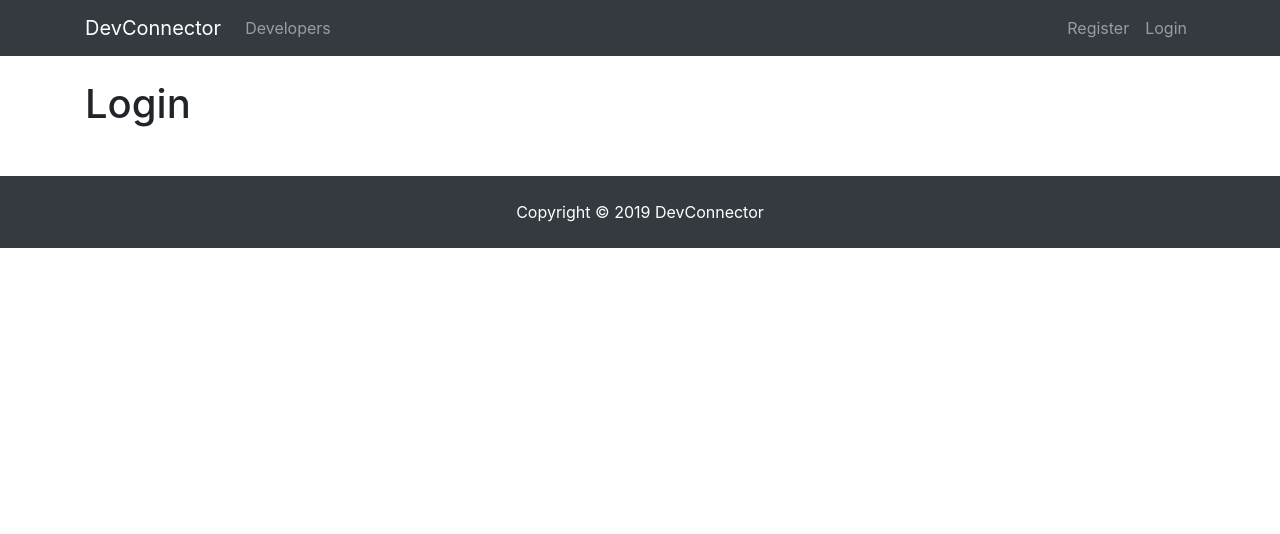
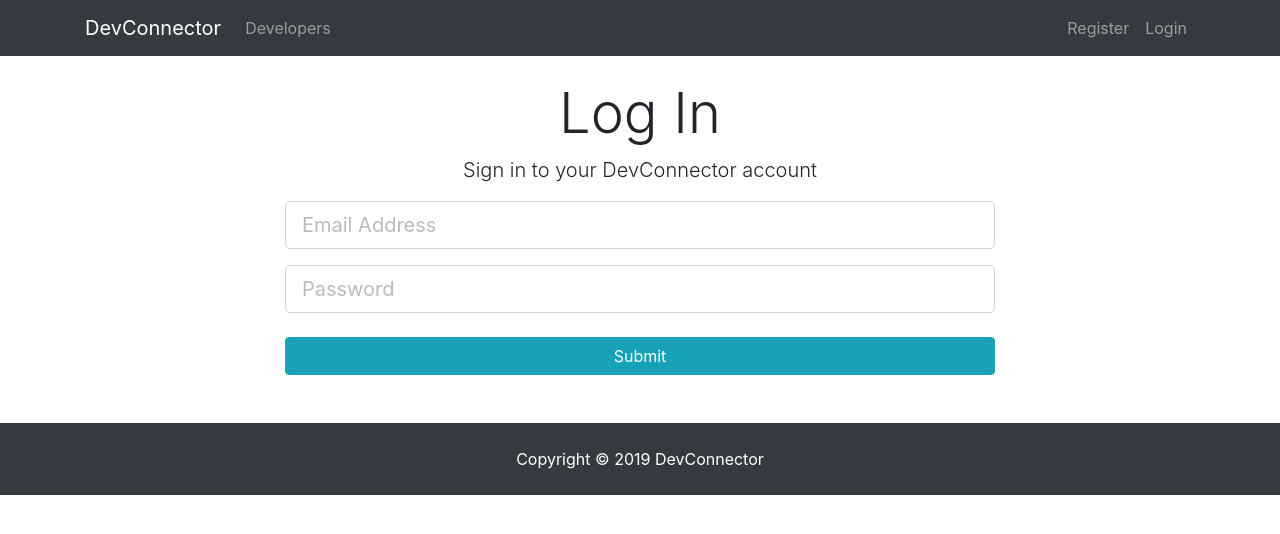
Before and after one commit to sebekos/intense-ocean-84413, a React (Create React App) app in the folder client/: page /login in a window 1280 px wide. Shown: the top 534 px of the page. Built offline with nearby package versions, Linux system fonts and the light colour scheme.

Commit message:
Added login page

```diff
--- a/client/src/components/auth/Login.js
+++ b/client/src/components/auth/Login.js
@@ -1,10 +1,60 @@
 import React, { Component } from 'react'
 
 class Login extends Component {
+    state = {
+        email: '',
+        password: '',
+        errors: {}
+    }
+
+    onChangeHandler = (e) => {
+        this.setState({
+            [e.target.name]: e.target.value
+        })
+    }
+
+    onSubmitHandler = (e) => {
+        e.preventDefault();
+
+        const user = {
+            email: this.state.email,
+            password: this.state.password
+        }
+        console.log(user);
+    }
+
     render() {
         return (
-            <div>
-                <h1>Login</h1>
+            <div className="login">
+                <div className="container">
+                    <div className="row">
+                        <div className="col-md-8 m-auto">
+                            <h1 className="display-4 text-center">Log In</h1>
+                            <p className="lead text-center">Sign in to your DevConnector account</p>
+                            <form onSubmit={(e) => { this.onSubmitHandler(e) }}>
+                                <div className="form-group">
+                                    <input
+                                        type="email"
+                                        className="form-control form-control-lg"
+                                        placeholder="Email Address"
+                                        name="email"
+                                        value={this.state.email}
+                                        onChange={(e) => { this.onChangeHandler(e) }} />
+                                </div>
+                                <div className="form-group">
+                                    <input
+                                        type="password"
+                                        className="form-control form-control-lg"
+                                        placeholder="Password"
+                                        name="password"
+                                        value={this.state.password}
+                                        onChange={(e) => { this.onChangeHandler(e) }} />
+                                </div>
+                                <input type="submit" className="btn btn-info btn-block mt-4" />
+                            </form>
+                        </div>
+                    </div>
+                </div>
             </div>
         )
     }
```
